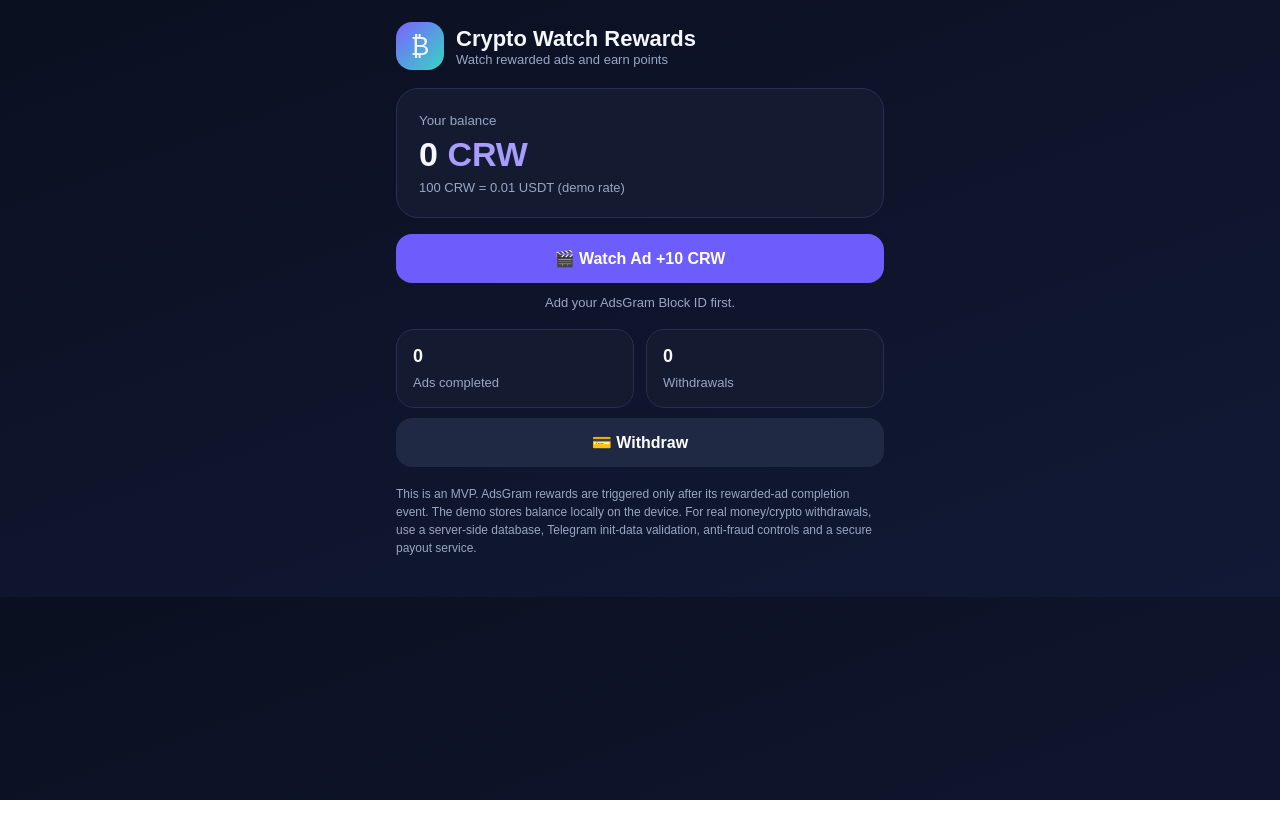
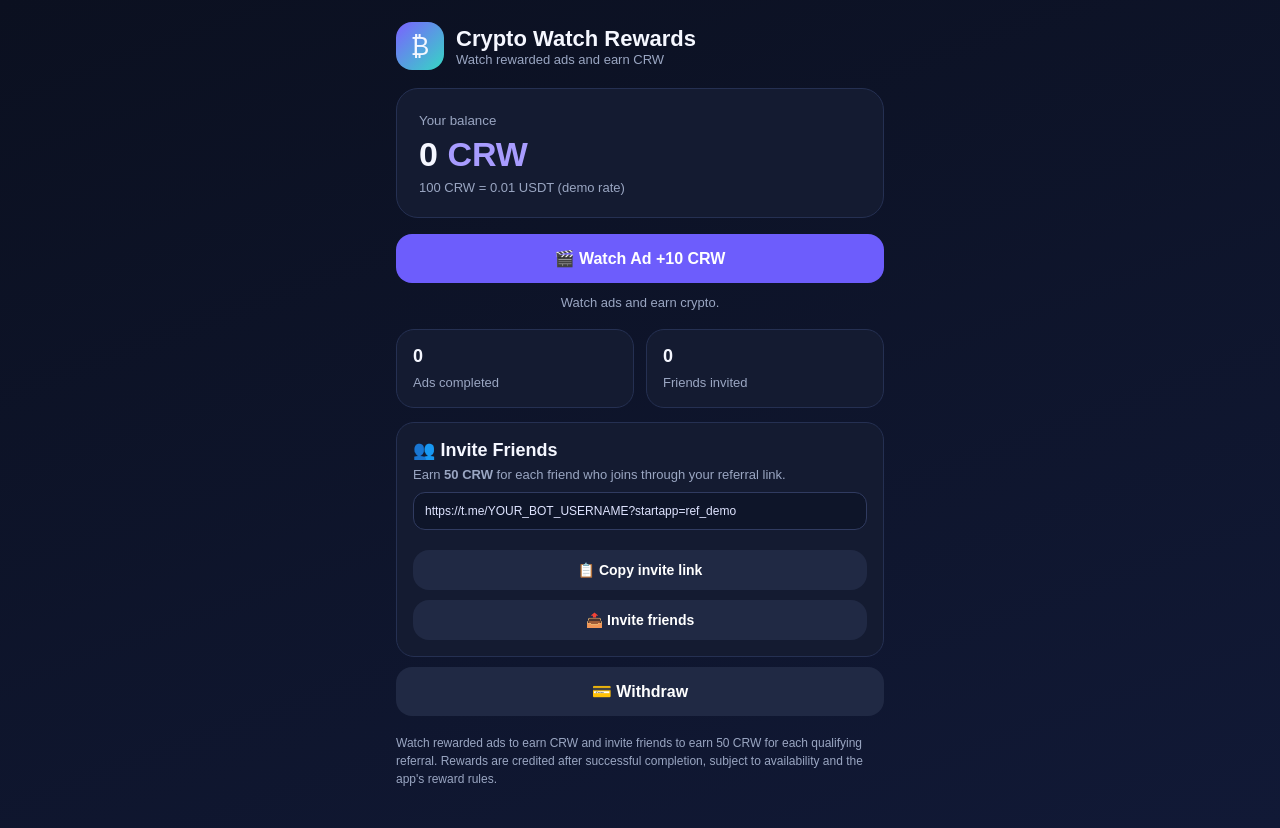
Before and after one commit to oputachinedu230-star/Crypto-royale-, a plain HTML site: page index.html in a window 1280 px wide. Both pictures are taken after a click on the button "🎬 Watch Ad +10 CRW". Before the commit the page ends 800 px from the top, so only its background shows below. Drawn offline with Linux system fonts and the light colour scheme.

Commit message:
Add files via upload

```diff
--- a/index.html
+++ b/index.html
@@ -19,13 +19,15 @@
 .status{min-height:20px;text-align:center;color:var(--muted);font-size:13px;margin:12px 0}.note{font-size:12px;line-height:1.5;color:var(--muted);margin-top:18px}
 input{width:100%;padding:14px;border-radius:14px;border:1px solid #303b60;background:#0e1529;color:white;margin:8px 0 10px}
 .hidden{display:none}.success{color:var(--good)}
+.refbox{margin-top:14px}.ref-link{font-size:12px;word-break:break-all;background:#0e1529;border:1px solid #303b60;border-radius:12px;padding:11px;margin:10px 0;color:#dfe4ff}
+.smallbtn{padding:12px;font-size:14px}
 </style>
 </head>
 <body>
 <div class="wrap">
   <div class="top">
     <div class="logo">₿</div>
-    <div><h1>Crypto Watch Rewards</h1><div class="muted">Watch rewarded ads and earn points</div></div>
+    <div><h1>Crypto Watch Rewards</h1><div class="muted">Watch rewarded ads and earn CRW</div></div>
   </div>
 
   <div class="balance">
@@ -39,80 +41,72 @@
 
   <div class="grid">
     <div class="card"><b id="ads">0</b><span class="muted">Ads completed</span></div>
-    <div class="card"><b id="withdrawn">0</b><span class="muted">Withdrawals</span></div>
+    <div class="card"><b id="invites">0</b><span class="muted">Friends invited</span></div>
+  </div>
+
+  <div class="card refbox">
+    <b>👥 Invite Friends</b>
+    <div class="muted">Earn <strong>50 CRW</strong> for each friend who joins through your referral link.</div>
+    <div id="refLink" class="ref-link">Creating your invite link…</div>
+    <button id="copyRef" class="secondary smallbtn">📋 Copy invite link</button>
+    <button id="shareRef" class="secondary smallbtn">📤 Invite friends</button>
   </div>
 
   <button id="withdrawBtn" class="secondary">💳 Withdraw</button>
-
   <div id="withdrawBox" class="card hidden" style="margin-top:12px">
     <b>Withdraw USDT</b>
-    <div class="muted">Demo form — connect a secure payout backend before real payments.</div>
+    <div class="muted">Demo form — real payouts will be connected after the secure backend is added.</div>
     <input id="wallet" placeholder="TON wallet address">
     <button id="submitWithdraw" class="primary">Request withdrawal</button>
   </div>
 
   <div class="note">
-    This is an MVP. AdsGram rewards are triggered only after its rewarded-ad completion event.
-    The demo stores balance locally on the device. For real money/crypto withdrawals, use a server-side
-    database, Telegram init-data validation, anti-fraud controls and a secure payout service.
+    Watch rewarded ads to earn CRW and invite friends to earn 50 CRW for each qualifying referral.
+    Rewards are credited after successful completion, subject to availability and the app's reward rules.
   </div>
 </div>
 
 <script>
-  const tg = window.Telegram?.WebApp;
-  tg?.ready(); tg?.expand();
+const tg=window.Telegram?.WebApp; tg?.ready(); tg?.expand();
+const BLOCK_ID="YOUR_BLOCK_ID", REWARD=10, REF_REWARD=50;
+const key="crw_state_v2";
+let state=JSON.parse(localStorage.getItem(key)||'{"balance":0,"ads":0,"invites":0,"withdrawn":0}');
+const $=id=>document.getElementById(id);
+function save(){localStorage.setItem(key,JSON.stringify(state));render()}
+function render(){$("balance").textContent=state.balance;$("ads").textContent=state.ads;$("invites").textContent=state.invites}
+function status(t,good=false){$("status").textContent=t;$("status").className="status"+(good?" success":"")}
 
-  // Replace this with the Block ID from your AdsGram dashboard.
-  const BLOCK_ID = "YOUR_BLOCK_ID";
-  const REWARD = 10;
+const botUsername="YOUR_BOT_USERNAME";
+let userId=tg?.initDataUnsafe?.user?.id;
+let refCode=userId||"demo";
+let inviteLink=`https://t.me/${botUsername}?startapp=ref_${refCode}`;
+$("refLink").textContent=inviteLink;
 
-  const key = "crw_state_v1";
-  let state = JSON.parse(localStorage.getItem(key) || '{"balance":0,"ads":0,"withdrawn":0}');
+let controller=null;
+if(BLOCK_ID!=="YOUR_BLOCK_ID"&&window.Adsgram) controller=window.Adsgram.init({blockId:BLOCK_ID});
 
-  const $ = id => document.getElementById(id);
-  function save(){ localStorage.setItem(key, JSON.stringify(state)); render(); }
-  function render(){
-    $("balance").textContent = state.balance;
-    $("ads").textContent = state.ads;
-    $("withdrawn").textContent = state.withdrawn;
-  }
-  function status(t, good=false){ $("status").textContent=t; $("status").className="status"+(good?" success":""); }
-
-  let controller = null;
-  if (BLOCK_ID !== "YOUR_BLOCK_ID" && window.Adsgram) {
-    controller = window.Adsgram.init({blockId: BLOCK_ID});
-  }
-
-  $("watch").onclick = async () => {
-    if (!controller) {
-      status("Add your AdsGram Block ID first.");
-      return;
-    }
-    $("watch").disabled = true;
-    status("Loading ad…");
-    try {
-      controller.addEventListener?.("onReward", () => {
-        state.balance += REWARD;
-        state.ads += 1;
-        save();
-        status(`Reward received: +${REWARD} CRW`, true);
-      });
+$("watch").onclick=async()=>{
+ if(!controller){status("Watch ads and earn crypto.");return}
+ $("watch").disabled=true;status("Loading ad…");
+ try{
+   controller.addEventListener?.("onReward",()=>{state.balance+=REWARD;state.ads+=1;save();status(`Reward received: +${REWARD} CRW`,true)});
    await controller.show();
-    } catch(e) {
-      status("No rewarded ad was completed. Try again later.");
-    } finally {
-      $("watch").disabled = false;
-    }
+ }catch(e){status("No rewarded ad was completed. Try again later.")}
+ finally{$("watch").disabled=false}
 };
 
-  $("withdrawBtn").onclick = () => $("withdrawBox").classList.toggle("hidden");
-  $("submitWithdraw").onclick = () => {
-    const wallet = $("wallet").value.trim();
-    if (!wallet) return status("Enter your TON wallet address.");
-    if (state.balance < 10000) return status("Minimum demo withdrawal is 10,000 CRW.");
+$("copyRef").onclick=async()=>{
+ try{await navigator.clipboard.writeText(inviteLink);status("Invite link copied!",true)}
+ catch(e){status("Copy failed — press and hold the link to copy it.")}
+};
+$("shareRef").onclick=()=>{if(tg?.openTelegramLink)tg.openTelegramLink(`https://t.me/share/url?url=${encodeURIComponent(inviteLink)}&text=${encodeURIComponent("Join Crypto Watch Rewards and earn CRW!")}`);else window.open(`https://t.me/share/url?url=${encodeURIComponent(inviteLink)}`,"_blank")};
+$("withdrawBtn").onclick=()=>$("withdrawBox").classList.toggle("hidden");
+$("submitWithdraw").onclick=()=>{
+ const wallet=$("wallet").value.trim();
+ if(!wallet)return status("Enter your TON wallet address.");
+ if(state.balance<10000)return status("Minimum demo withdrawal is 10,000 CRW.");
  status("Demo request created. Real payout is not connected yet.");
 };
-
 render();
 </script>
 </body>
```
Lines whose indentation alone changed are shown as unchanged.
